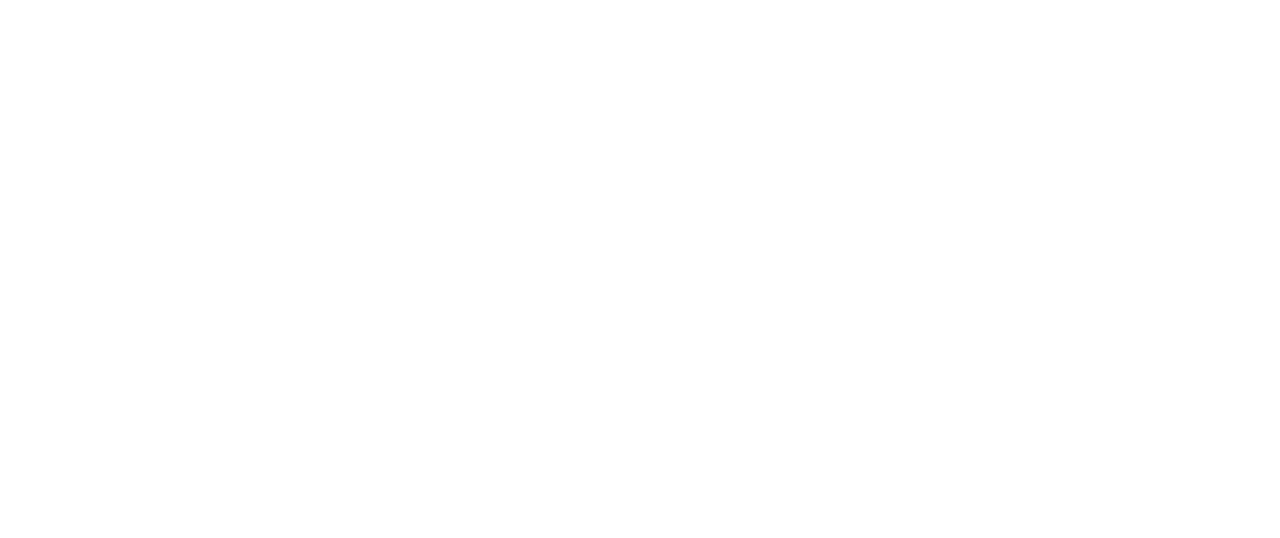
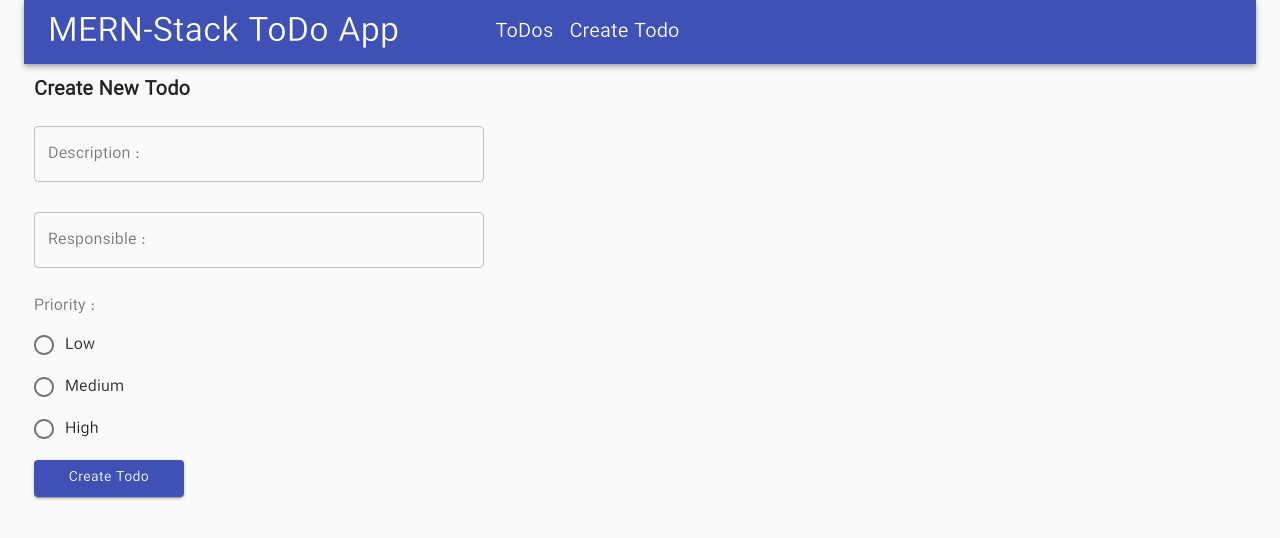
Before and after one commit to sadrafattahi/todo, a React app: page /create in a window 1280 px wide. Built offline with nearby package versions, Linux system fonts and the light colour scheme.

Commit message:
Load to Repo

```diff
--- a/package.json
+++ b/package.json
@@ -9,8 +9,10 @@
     "@testing-library/jest-dom": "^5.16.2",
     "@testing-library/react": "^12.1.4",
     "@testing-library/user-event": "^13.5.0",
+    "axios": "^0.26.1",
     "react": "^17.0.2",
     "react-dom": "^17.0.2",
+    "react-router-dom": "^5.3.1",
     "react-scripts": "5.0.0",
     "web-vitals": "^2.1.4"
   },
--- a/src/App/App.js
+++ b/src/App/App.js
@@ -1,10 +1,48 @@
+import { Link as MuiLink, AppBar, Grid, Toolbar, Typography, useMediaQuery, useTheme, Container } from "@material-ui/core";
+import { makeStyles } from "@material-ui/core";
+import { BrowserRouter as Router, Route, Link } from "react-router-dom";
+import Todos from "../components/ToDosList/Todos";
+import Create from '../components/create/Create'
+import Edit from '../components/edit/Edit'
+import Navbar from "../components/NavBar/NavBar";
 
-
+const useStyle = makeStyles(theme => ({
+  container: {
+    '&.MuiContainer-root': {
+      [theme.breakpoints.down("xs")]: {
+        paddingLeft: 0,
+        paddingRight: 0,
+      }
+    }
+  },
+  myButton: {
+    color: props => props.color
+  },
+  gridContainer: {
+    flexGrow: 1,
+    display: "flex"
+  }
+}))
+const Mybutton = ({ children, ...props }) => {
+  const { myButton } = useStyle(props)
+  return (
+    <button className={`${myButton}`}>{children}</button>
+  )
+}
 const App = () => {
+  const classes = useStyle()
+  const isSmall = useMediaQuery(theme => theme.breakpoints.down("xs"))
   return (
-    <div>
-
-    </div>
+    <Container className={classes.container}>
+      <Router>
+        <Navbar />
+        <div style={{ "padding": "10px" }}>
+          <Route exact path="/" component={Todos} />
+          <Route path="/edit/:id" component={Edit} />
+          <Route path="/create" component={Create} />
+        </div>
+      </Router>
+    </Container >
   );
 }
 
--- /dev/null
+++ b/src/components/Drawer/Drawer.jsx
@@ -0,0 +1,54 @@
+import React, { useState } from "react";
+import {
+    Drawer,
+    IconButton,
+    List,
+    ListItem,
+    ListItemText,
+    makeStyles
+} from "@material-ui/core";
+import { Link } from "react-router-dom";
+import { Menu } from "@material-ui/icons";
+
+const useStyles = makeStyles((theme) => ({
+    list: {
+        '& a': {
+            color: theme.palette.text.secondary,
+            textDecoration: "none"
+        }
+    },
+    icon: {
+        color: "white"
+    }
+
+}));
+
+function DrawerComponent() {
+    const classes = useStyles();
+    const [openDrawer, setOpenDrawer] = useState(false);
+    return (
+        <>
+            <Drawer className={classes.drawer}
+                open={openDrawer}
+                onClose={() => setOpenDrawer(false)}
+            >
+                <List className={classes.list}>
+                    <ListItem onClick={() => setOpenDrawer(false)}>
+                        <ListItemText>
+                            <Link to="/">ToDos</Link>
+                        </ListItemText>
+                    </ListItem>
+                    <ListItem onClick={() => setOpenDrawer(false)}>
+                        <ListItemText>
+                            <Link to="/create">Create ToDo</Link>
+                        </ListItemText>
+                    </ListItem>
+                </List>
+            </Drawer>
+            <IconButton className={classes.icon} onClick={() => setOpenDrawer(!openDrawer)}>
+                <Menu />
+            </IconButton>
+        </>
+    );
+}
+export default DrawerComponent;
--- /dev/null
+++ b/src/components/NavBar/NavBar.jsx
@@ -0,0 +1,65 @@
+import React from "react";
+import {
+    AppBar,
+    Toolbar,
+    CssBaseline,
+    Typography,
+    makeStyles,
+    useTheme,
+    useMediaQuery,
+    Grid,
+} from "@material-ui/core";
+import { Link } from "react-router-dom";
+import DrawerComponent from "../Drawer/Drawer";
+
+const useStyles = makeStyles((theme) => ({
+    navlinks: {
+        marginLeft: theme.spacing(10),
+        display: "flex",
+        '& a': {
+            textDecoration: "none",
+            color: "white",
+            fontSize: "20px",
+            marginLeft: theme.spacing(2),
+            "&:hover": {
+                color: "yellow",
+            },
+        }
+    },
+    logo: {
+        cursor: "pointer",
+        [theme.breakpoints.down("xs")]: {
+            flexGrow: "1",
+        }
+    },
+}));
+
+function Navbar() {
+    const classes = useStyles();
+    const theme = useTheme();
+    const isMobile = useMediaQuery(theme.breakpoints.down("md"));
+    const isSmall = useMediaQuery(theme.breakpoints.down("xs"))
+    return (
+        <AppBar position="static">
+            <CssBaseline />
+            <Toolbar>
+                <Typography variant={isSmall ? "h6" : "h4"} className={classes.logo}>
+                    MERN-Stack ToDo App
+                </Typography>
+                {isMobile ? (
+                    <DrawerComponent />
+                ) : (
+                    <div className={classes.navlinks}>
+                        <Link exact to="/">
+                            ToDos
+                        </Link>
+                        <Link exact to="/create" >
+                            Create Todo
+                        </Link>
+                    </div>
+                )}
+            </Toolbar>
+        </AppBar>
+    );
+}
+export default Navbar;
--- /dev/null
+++ b/src/components/ToDosList/Todos.js
@@ -0,0 +1,16 @@
+import { Typography } from "@material-ui/core"
+
+const Todos = () => {
+    return (
+        <div>
+            <Typography
+                gutterBottom
+                variant="h6"
+                pargraph="true"
+            >
+                todos
+            </Typography>
+        </div>
+    )
+}
+export default Todos
--- /dev/null
+++ b/src/components/create/Create.js
@@ -0,0 +1,102 @@
+import { Button, FormControl, FormControlLabel, FormHelperText, FormLabel, Input, InputLabel, makeStyles, Radio, RadioGroup, TextField, Typography } from "@material-ui/core"
+import { mergeClasses } from "@material-ui/styles";
+import axios from "axios";
+import { useState } from "react";
+
+const useStyle = makeStyles((theme) => ({
+    root: {
+        '& .MuiTypography-h6': {
+            fontWeight: "600"
+        }
+    },
+    form: {
+        '& .MuiFormControl-root': {
+            display: "flex",
+            maxWidth: "450px",
+            margin: "10px 0"
+        },
+        '& .MuiButton-root': {
+            width: "150px",
+            textTransform: "none"
+        }
+    },
+
+}))
+
+const Create = () => {
+    const classes = useStyle()
+    const [todo, setTodo] = useState({
+        desc: "",
+        responsible: "",
+        priority: "",
+        completed: false
+    });
+    const onChangeValue = (e) => {
+        const { name, value } = e.target
+        switch (name) {
+            case 'desc':
+                setTodo({ ...todo, desc: value })
+                break;
+            case 'res':
+                setTodo({ ...todo, responsible: value })
+                break
+            case 'priority':
+                setTodo({ ...todo, priority: value })
+                break;
+        }
+    }
+    const submitForm = (e) => {
+        e.preventDefault()
+        const newTodo = {
+            desc: todo.desc,
+            responsible: todo.responsible,
+            priority: todo.priority,
+            completed: false
+        }
+        axios.post('http://localhost:4000/', newTodo)
+            .then(res => console.log(res))
+    }
+    return (
+        <div className={classes.root}>
+            <Typography
+                gutterBottom
+                variant="h6"
+            >
+                Create New Todo
+            </Typography>
+            <form onSubmit={submitForm} className={classes.form}>
+                <FormControl>
+                    <TextField
+                        value={todo.desc}
+                        onChange={onChangeValue}
+                        name="desc"
+                        id="outlined-basic" label="Description :" variant="outlined" />
+                </FormControl>
+                <FormControl>
+                    <TextField
+                        value={todo.responsible}
+                        onChange={onChangeValue}
+                        name="res"
+                        id="outlined-basic" label="Responsible : " variant="outlined" />
+                </FormControl>
+                <FormControl component="div">
+                    <FormLabel component="legend" style={{ "margin": "10px 0" }}>Priority :</FormLabel>
+                    <RadioGroup aria-label="priority" name="priority" value={todo.priority} onChange={onChangeValue}>
+                        <FormControlLabel value="low" control={<Radio />} label="Low" />
+                        <FormControlLabel value="medium" control={<Radio />} label="Medium" />
+                        <FormControlLabel value="high" control={<Radio />} label="High" />
+                    </RadioGroup>
+                </FormControl>
+                <FormControl component="div">
+                    <Button
+                        variant="contained"
+                        type="submit"
+                        color="primary">
+                        Create Todo
+                    </Button>
+                </FormControl>
+            </form>
+        </div>
+    )
+}
+export default Create
--- /dev/null
+++ b/src/components/edit/Edit.js
@@ -0,0 +1,16 @@
+import { Typography } from "@material-ui/core"
+
+const Edit = () => {
+    return (
+        <div>
+            <Typography
+                gutterBottom
+                variant="h6"
+                pargraph="true"
+            >
+                edit
+            </Typography>
+        </div>
+    )
+}
+export default Edit
--- a/src/index.css
+++ b/src/index.css
@@ -53,7 +53,7 @@ table {
 	font-family:Vazir-Light !important;
 }
 body {
-  direction: rtl;
+
   -webkit-font-smoothing: antialiased;
   -moz-osx-font-smoothing: grayscale;
 }
--- a/src/index.js
+++ b/src/index.js
@@ -2,10 +2,15 @@ import React from 'react';
 import ReactDOM from 'react-dom';
 import './index.css';
 import App from './App/App';
-
+import { ThemeProvider } from '@material-ui/styles';
+import { theme } from './theme/theme'
+import { CssBaseline } from '@material-ui/core';
 ReactDOM.render(
   <React.StrictMode>
-    <App />
+    <ThemeProvider theme={theme}>
+      <CssBaseline />
+      <App />
+    </ThemeProvider>
   </React.StrictMode>,
   document.getElementById('root')
 );
--- a/src/theme/theme.js
+++ b/src/theme/theme.js
@@ -1,10 +1,2 @@
 import { createTheme } from "@material-ui/core";
-import { blue, green } from "@material-ui/core/colors"
-export const theme = createTheme({
-    direction: "rtl",
-    palette: {
-        primary: {
-            main: green[100]
-        }
-    }
-})
+export const theme = createTheme()
```
Also changed, not shown: backend/package.json (added, +18 -0 lines), backend/server.js (added, +17 -0 lines), 2 other files.
